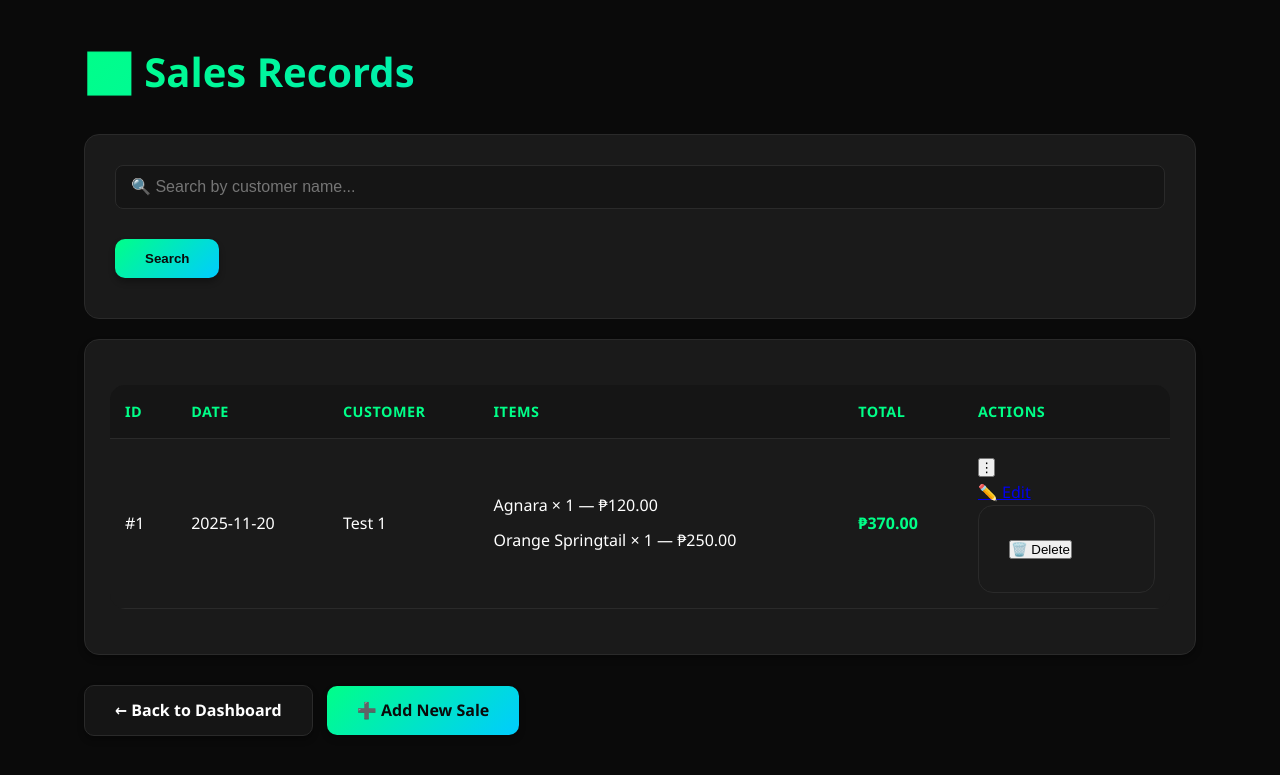
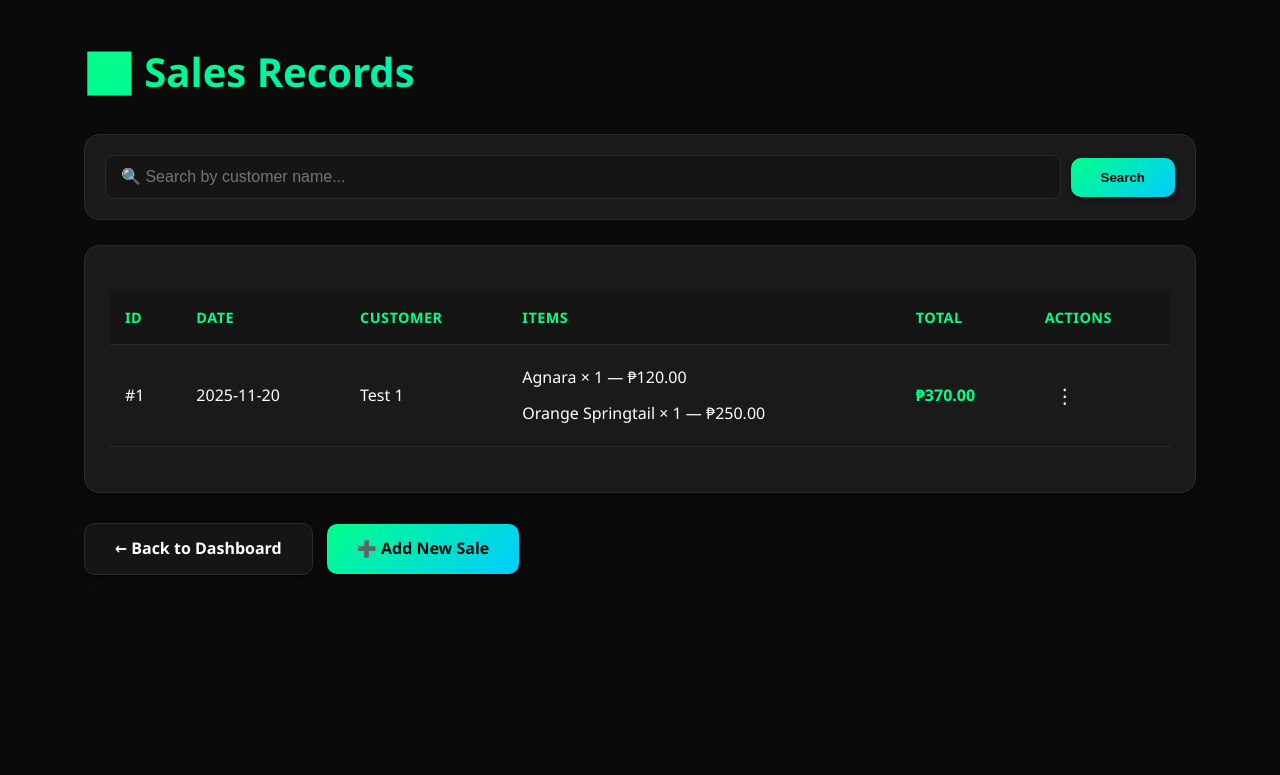
Before and after one commit to atsumixx/Microfauna, a Flask app: page /sales in a window 1280 px wide. Shown: the top 775 px of the page. Run offline with Flask 3, Linux system fonts and the light colour scheme; data comes from the database, SQL or seed files in the repository.

Commit message:
Update style.css

```diff
--- a/static/style.css
+++ b/static/style.css
@@ -168,6 +170,28 @@ h3 {
     font-size: 0.9rem;
 }
 
+/* Search Form Styling */
+.search-form {
+    display: flex;
+    gap: 10px;
+    margin-bottom: 25px;
+    background: var(--bg-card);
+    padding: 20px;
+    border-radius: 15px;
+    border: 1px solid var(--border-color);
+    align-items: center;
+}
+
+.search-form input[type="text"] {
+    flex: 1;
+    margin: 0;
+}
+
+.search-form button {
+    margin: 0;
+    white-space: nowrap;
+}
+
 /* Forms */
 form {
     background: var(--bg-card);
@@ -309,7 +355,72 @@ tr:hover {
     background: var(--bg-secondary);
 }
 
-/* Alert Messages */
+/* Actions Menu - Dropdown */
+.actions-menu {
+    position: relative;
+    display: inline-block;
+    z-index: 999999;
+}
+
+.actions-btn {
+    background: none;
+    border: none;
+    font-size: 20px;
+    cursor: pointer;
+    padding: 5px 10px;
+    color: var(--text-primary);
+    border-radius: 4px;
+    transition: all 0.3s ease;
+}
+
+.actions-btn:hover {
+    background-color: var(--bg-secondary);
+}
+
+.dropdown-content {
+    display: none;
+    position: absolute;
+    right: 0;
+    background-color: var(--bg-card);
+    min-width: 140px;
+    box-shadow: 0px 8px 16px rgba(0, 0, 0, 0.5);
+    border-radius: 8px;
+    border: 1px solid var(--border-color);
+    overflow: hidden;
+    z-index: 999999999 !important;
+}
+
+.dropdown-content.show {
+    display: block;
+}
+
+.dropdown-content a,
+.dropdown-content button {
+    color: var(--text-primary);
+    padding: 12px 16px;
+    text-decoration: none;
+    display: block;
+    font-size: 0.95rem;
+    border: none;
+    background: none;
+    cursor: pointer;
+    transition: background 0.2s ease;
+    width: 100%;
+    text-align: left;
+    border-radius: 0;
+}
+
+.dropdown-content a:hover,
+.dropdown-content button:hover {
+    background-color: var(--bg-secondary);
+}
+
+.dropdown-content button.delete {
+    color: var(--accent-danger);
+    font-weight: 500;
+}
+
+/* Alerts */
 .alert {
     padding: 15px 20px;
     border-radius: 10px;
@@ -438,3 +522,10 @@ tr:hover {
 ::-webkit-scrollbar-thumb:hover {
     background: var(--accent-primary);
 }
+
+/* Fix dropdown clipping inside tables */
+table, thead, tbody, tr, td, th {
+    position: static !important;
+    overflow: visible !important;
+    z-index: auto !important;
+}
```
Also changed, not shown: other parts of static/style.css (+41 -44 lines).
